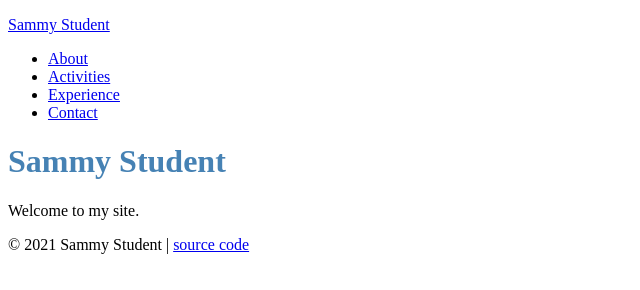
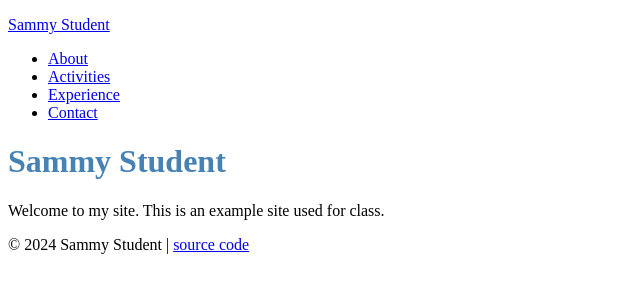
Before and after one commit to mikeC2493/student-site-inclass-2024-online, a plain HTML site: page index.html in a window 1280 px wide. Shown: the whole page, without its empty margins (0-640 px from the left). Drawn offline with Linux system fonts and the light colour scheme.

Commit message:
Update index.html

```diff
--- a/index.html
+++ b/index.html
@@ -20,11 +20,11 @@
 
     <div class="page">
       <h1>Sammy Student</h1>
-      <p>Welcome to my site.</p>
+      <p>Welcome to my site. This is an example site used for class.</p>
     </div>
 
     <footer>
-      <p>&copy; 2021 Sammy Student |
+      <p>&copy; 2024 Sammy Student |
         <a href="https://github.com/prof-rossetti/student-site">source code</a>
       </p>
     </footer>
```
